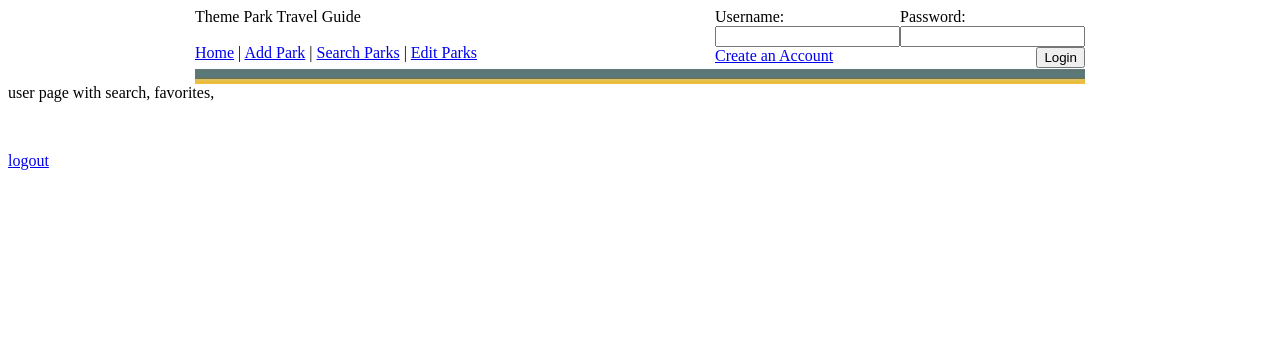
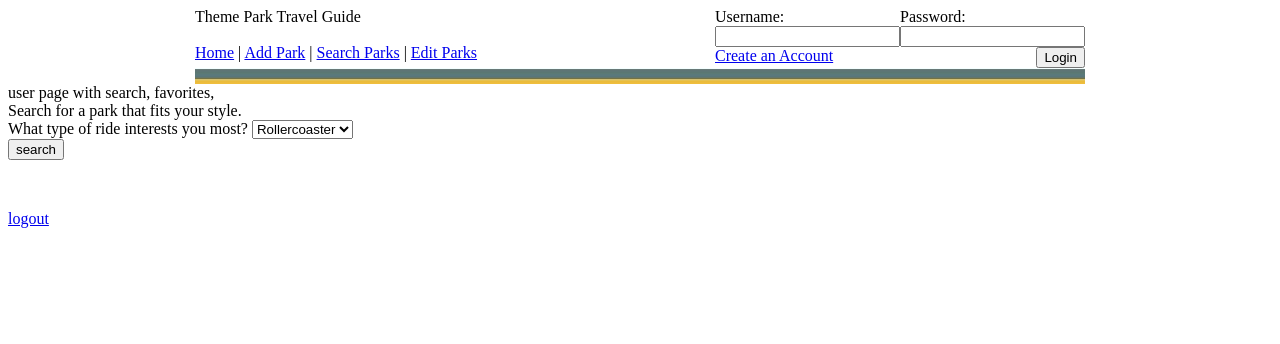
Before and after one commit to rroyste2/themeParks, a PHP site: page /mainPage.php in a window 1280 px wide. Shown: the top 344 px of the page. Run offline with PHP 8.4, Linux system fonts and the light colour scheme; data that the repository does not hold is empty.

Commit message:
added find park page, not working yet

```diff
--- a/mainPage.php
+++ b/mainPage.php
@@ -5,6 +5,24 @@ session_start();
    include('header.html');
 ?>
 
-user page with search, favorites,
+user page with search, favorites,<br/>
+Search for a park that fits your style. <br/>
+<tr><td>What type of ride interests you most?</td><td>
+
+					<select name="type">
+					<option>Rollercoaster</option>
+					<option>Water Rides</option>
+					<option>Family rides</option>
+					<option>other</option>
+
+					</select></td></tr>
+					<form method="post" action="choice.php">
+
+					<input type="submit" value="search" name="submit" />
+					</form>
+
+<?php
+  $_SESSION ['type'] = $type;
+?>
 
 <p>&nbsp;</p><p><a href="logout.php">logout</a></p>
```
Also changed, not shown: choice.php (added, +16 -0 lines), searchCoaster.php (added, +32 -0 lines), home.php (line endings or trailing spaces).
